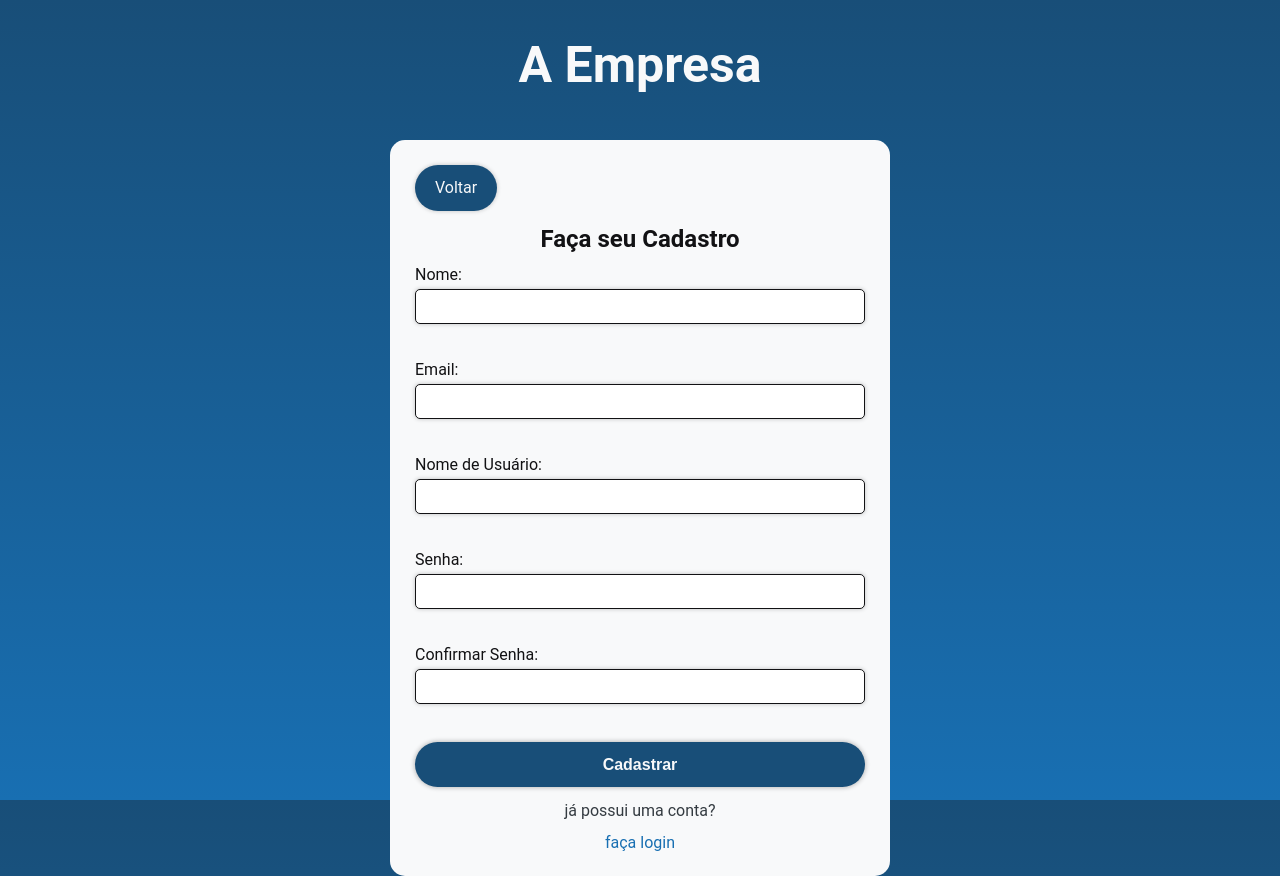
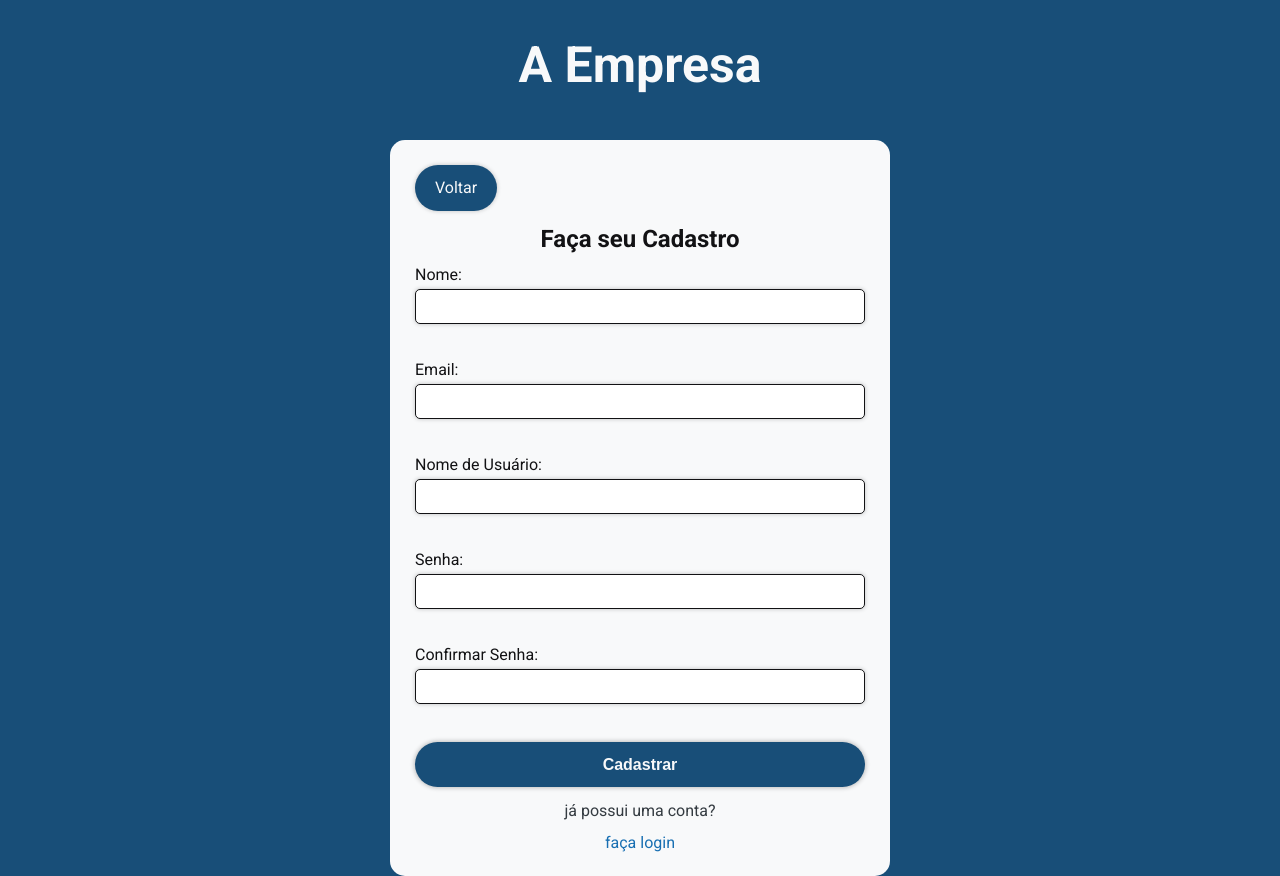
Before and after one commit to ojosiels/freehub-test, a React (Vite) app in the folder webpage/: page / in a window 1280 px wide. Built offline with nearby package versions, Linux system fonts and the light colour scheme.

Commit message:
fix: body background color

```diff
--- a/webpage/src/styles/GlobalStyles.css
+++ b/webpage/src/styles/GlobalStyles.css
@@ -1,3 +1,5 @@
+@import url("https://fonts.googleapis.com/css2?family=Roboto:wght@300;400;600;700&display=swap");
+
 /* Reset */
 html,
 body,
@@ -58,8 +60,6 @@ option {
 
 /* Global Styles */
 
-@import url("https://fonts.googleapis.com/css2?family=Roboto:wght@300;400;600;700&display=swap");
-
 :root {
   --color-primary: #184e78;
   --color-primary-focus: #186fb2;
@@ -76,13 +76,8 @@ option {
 }
 
 body {
-  height: 100dvh;
   font-family: "Roboto", sans-serif;
   background-color: var(--color-primary);
-  background-image: linear-gradient(
-    var(--color-primary),
-    var(--color-primary-focus)
-  );
   color: var(--grey-4);
 }
 
```
